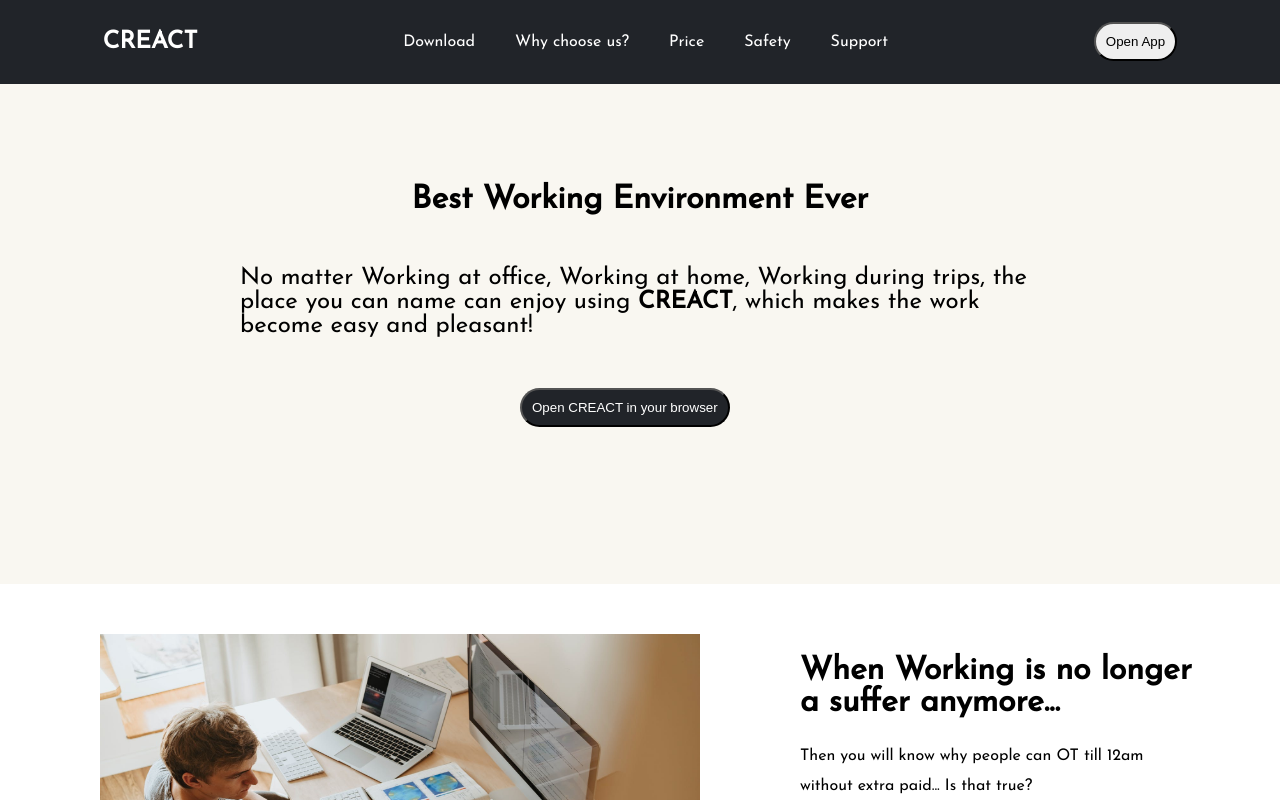
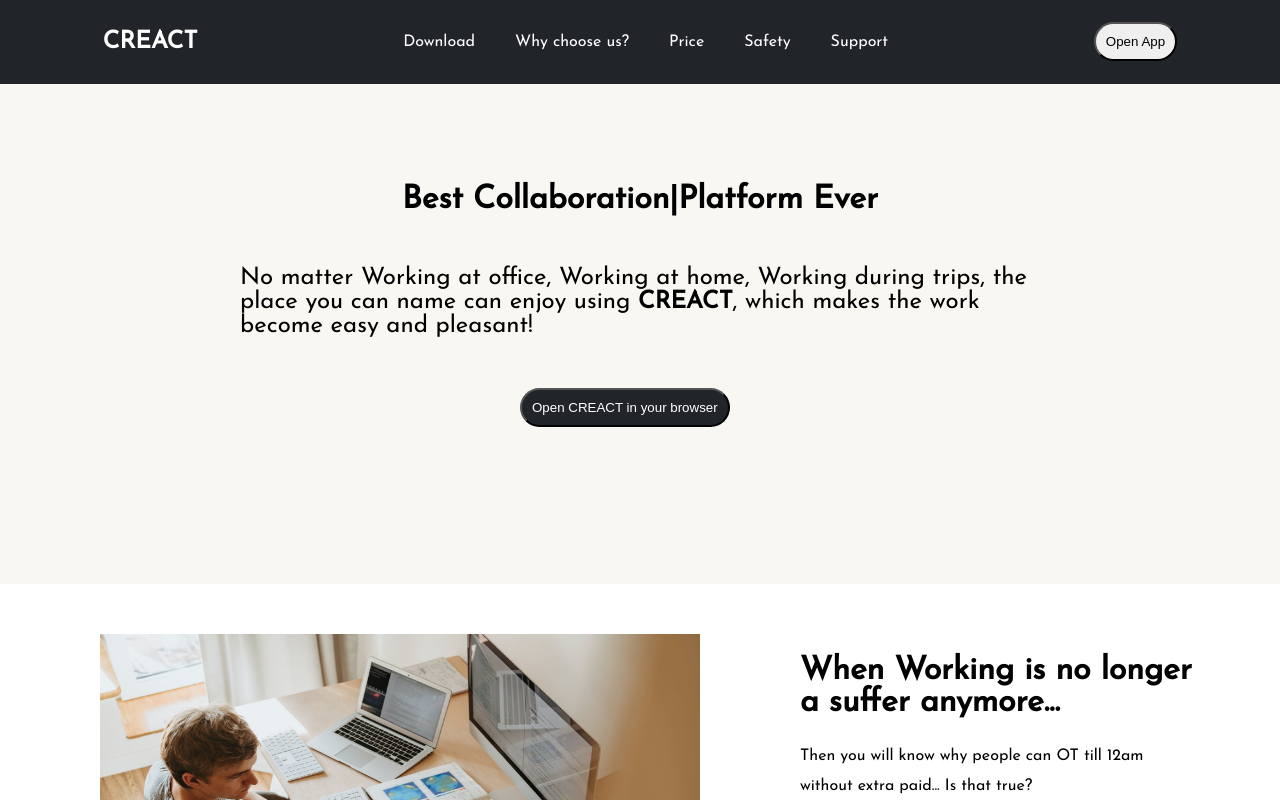
Before and after one commit to vscsi/creact-front-end, a React (Create React App) app: page / in a window 1280 px wide. Shown: the top 800 px of the page. Built offline with nearby package versions, Linux system fonts and the light colour scheme.

Commit message:
react-typical typewriter effect library in Header.jsx

```diff
--- a/package.json
+++ b/package.json
@@ -12,6 +12,7 @@
     "react-icons": "^3.11.0",
     "react-router-dom": "^5.2.0",
     "react-scripts": "4.0.0",
+    "react-typical": "^0.1.3",
     "web-vitals": "^0.2.4"
   },
   "scripts": {
--- a/src/components/Content/Home/Header.jsx
+++ b/src/components/Content/Home/Header.jsx
@@ -1,12 +1,23 @@
 import React from "react";
 import "../../../css/index.css";
 import "../../../css/header.css";
+import Typical from 'react-typical';
 
 const Header = () => {
   return (
     <header>
       <div className="headerBody">
-        <h1>Best Working Environment Ever</h1>
+        <h1>Best <span>
+          <Typical
+            loop={Infinity}
+            wrapper="b"
+            steps={[
+              'Working',2000,
+              'Collaboration',2000,
+              'Education',2000
+            ]}
+          />
+          </span>Platform Ever</h1>
         <p>
           No matter Working at office, Working at home, Working during trips,
           the place you can name can enjoy using <b>CREACT</b>, which makes the
--- a/src/components/Content/Home/HeroSection.jsx
+++ b/src/components/Content/Home/HeroSection.jsx
@@ -1,6 +1,7 @@
 import React from "react";
 import "../../../css/herosection.css";
 import hero_pic_1 from '../../../css/images/header-1.jpeg';
+
 
 const HeroSection = () => {
   return (
```
Also changed, not shown: 1 other file (tests, documents, lock files or other folders).
